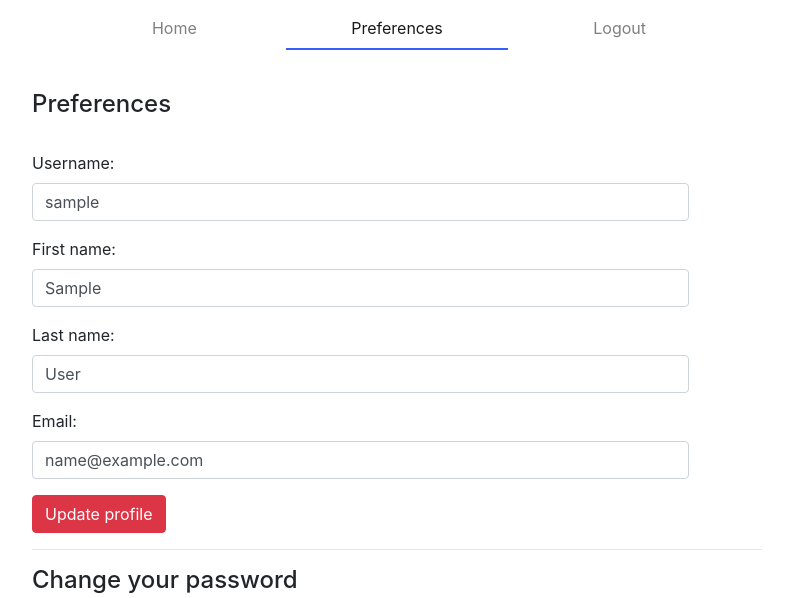
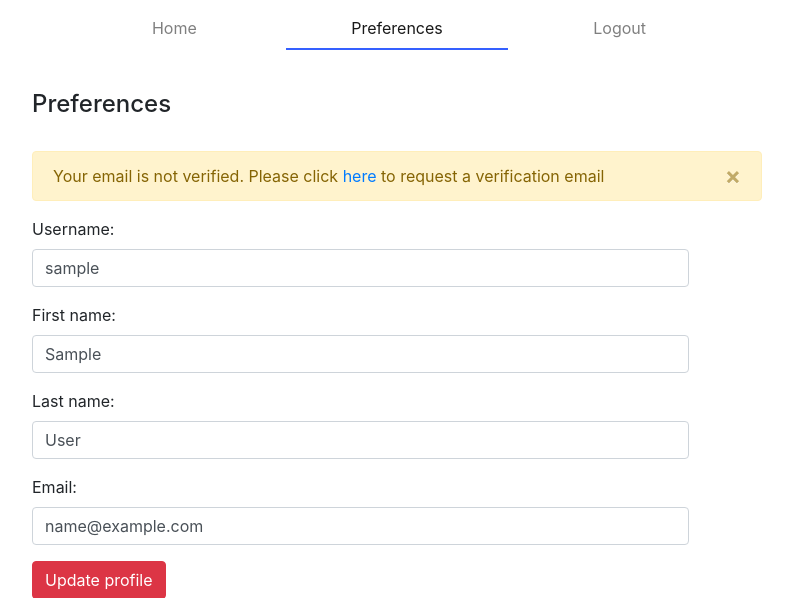
Before and after one commit to orlandodiaz/django-auth, a Django app: page /preferences/ in a window 1280 px wide. Shown: the top 598 px of the page, without its empty margins (243-1036 px from the left). Run offline with Django 3.2, Linux system fonts and the light colour scheme; the visitor is signed in with stand-in values (Sample User, id 1); some libraries are stand-ins or nearby versions.

Commit message:
Implement email verification view and link to it in preferences template

```diff
--- a/djangoauth/urls.py
+++ b/djangoauth/urls.py
@@ -16,10 +16,11 @@ Including another URLconf
 from django.contrib import admin
 from django.urls import path, include, re_path
 
-from users.views import RegisterView, LoginView, PreferencesView, activate, IndexView
+from users.views import RegisterView, LoginView, PreferencesView, activate, IndexView, SendEmailVerification
 
 urlpatterns = [
     path('admin/', admin.site.urls),
+    path('verify_email/', SendEmailVerification.as_view(), name='send-email-verification'),
     path('auth/', include('django.contrib.auth.urls')),
     path('login/', LoginView.as_view(), name='login'),
 
--- a/users/templates/cbv_multiple_forms.html
+++ b/users/templates/cbv_multiple_forms.html
@@ -5,6 +5,20 @@
 {% block content %}
     <h4> Preferences </h4>
     <br>
+
+    {% if not user.profile.email_confirmed %}
+
+        <div class="alert alert-warning alert-dismissible" role="alert">
+            <button type="button" class="close" data-dismiss="alert" aria-label="Close"><span
+                    aria-hidden="true">&times;</span></button>
+            Your email is not verified. Please click <a
+                href="{% url 'send-email-verification' %}">here</a> to
+            request a verification email
+        </div>
+
+    {% endif %}
+
+
     <form method="post" action="">
         {% csrf_token %}
         {% for field in preferences_form %}
--- a/users/views.py
+++ b/users/views.py
@@ -42,6 +42,7 @@ class PreferencesView(LoginRequiredMixin, FormView):
         # password_form = PasswordChangeForm(request.user, prefix="password")
 
         # return self.render_to_response(self.get_context_data({'preferences_form':preferences_form, 'password_form':password_form}))
+
         return render(self.request, template_name=self.template_name,
                       context={'preferences_form': preferences_form, 'password_form': password_form})
 
@@ -168,6 +169,23 @@ class RegisterView(SuccessMessageMixin, CreateView):
         return redirect('home')
 
 
+from django.views import View
+
+class SendEmailVerification(LoginRequiredMixin, View):
+    def get(self, request):
+        current_site = get_current_site(self.request)
+        subject = 'Verify your email'
+        message = render_to_string('email_activation.html', {
+            'user': self.request.user,
+            'domain': current_site.domain,
+            'uid': urlsafe_base64_encode(force_bytes(self.request.user.pk)).decode(),
+            'token': account_activation_token.make_token(self.request.user),
+        })
+        self.request.user.email_user(subject, message)
+        messages.info(request, "A verification email has been sent to the email address specified")
+        return redirect('preferences')
+
+
 from .tokens import account_activation_token
 from django.utils.encoding import force_text
 from django.utils.http import urlsafe_base64_decode
@@ -187,8 +205,8 @@ def activate(request, uidb64, token):
         user.profile.email_confirmed = True
         user.save()
         login(request, user)
-        messages.info(request, "verified")
+        messages.success(request, "Your email has been verified")
         return redirect('home')
     else:
-        messages.info(request, "not verified")
+        messages.warning(request, "Your email address could not be verified")
         return redirect('home')
```
